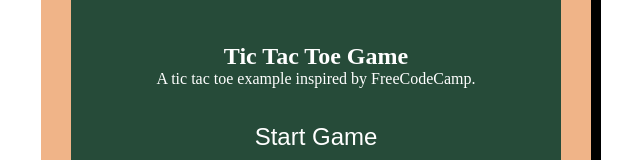
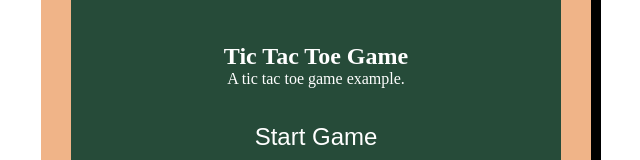
Before and after one commit to TylerMutai/tic-tac-toe-example, a Next.js app: page / in a window 1280 px wide. Shown: the part 301-461 px from the top of the page, without its empty margins (324-964 px from the left). Built offline with nearby package versions, Linux system fonts and the light colour scheme.

Commit message:
minor bug fix

```diff
--- a/src/components/board/text/StartGameText.tsx
+++ b/src/components/board/text/StartGameText.tsx
@@ -8,8 +8,7 @@ function StartGameText() {
   return (
     <div className={styles.container}>
       <h2>Tic Tac Toe Game</h2>
-      <p>A tic tac toe example inspired by
-        <a href={"https://codepen.io/freeCodeCamp/full/KzXQgy/"}> FreeCodeCamp. </a>
+      <p>A tic tac toe game example.
       </p>
       <button
         onClick={() => {
```
Also changed, not shown: 1 other file (tests, documents, lock files or other folders).
